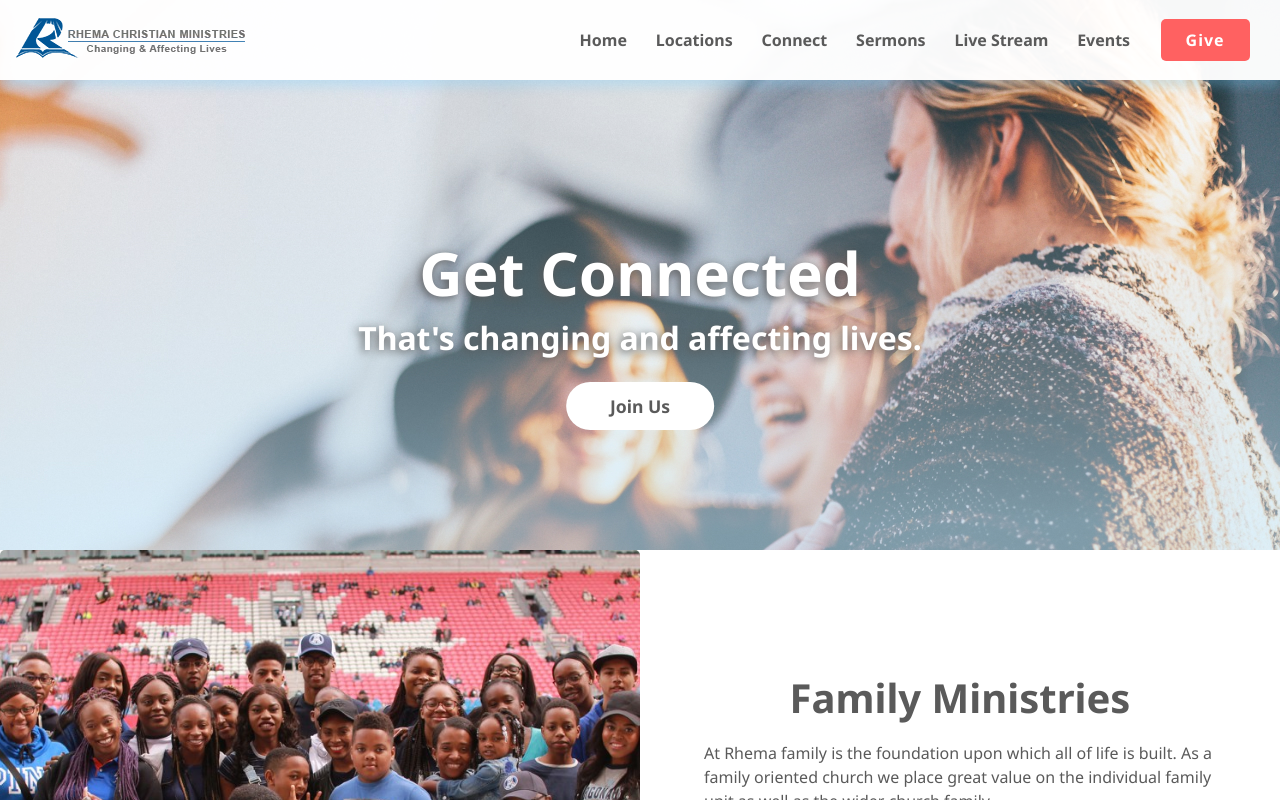
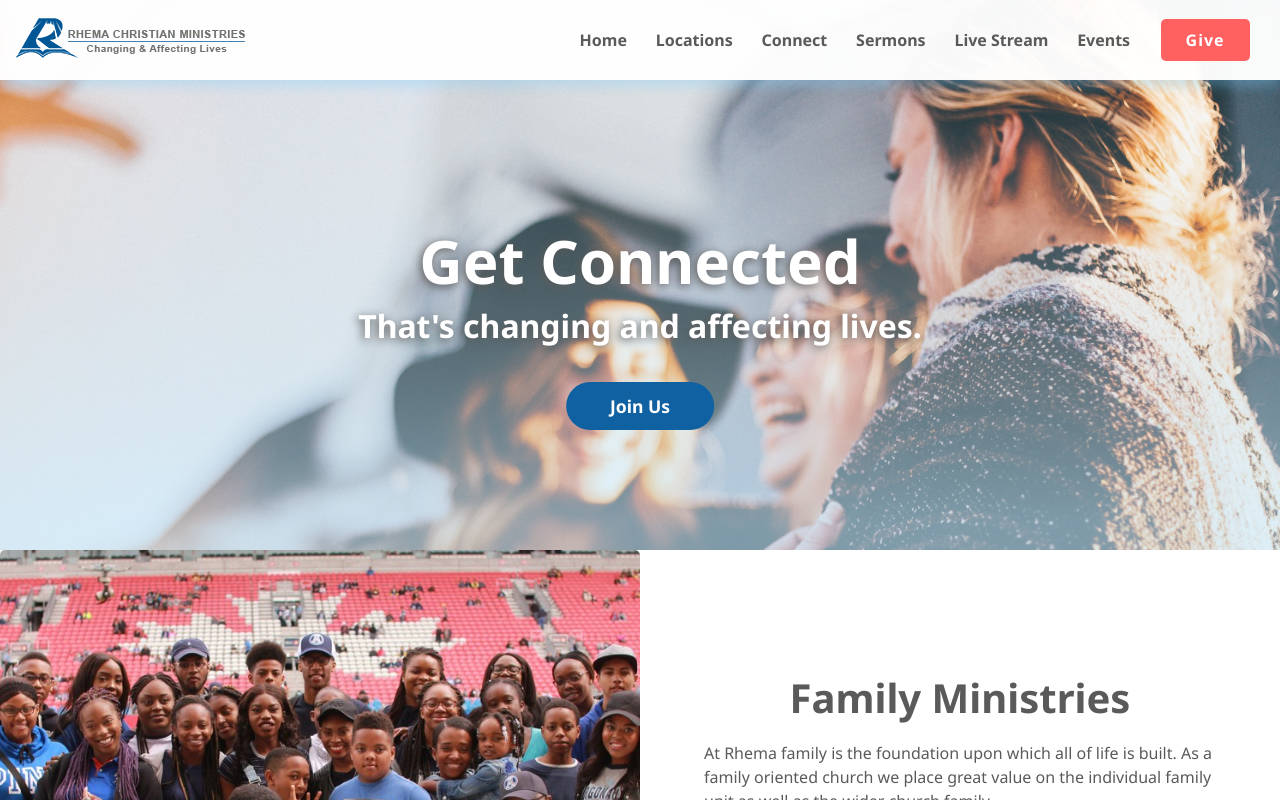
Before and after one commit to roxtran/rhemaonline-nextjs-wp, a Next.js app: page /get-connected in a window 1280 px wide. Shown: the top 800 px of the page. Built offline with nearby package versions, Linux system fonts and the light colour scheme.

Commit message:
update variables & add more style to single note button

```diff
--- a/components/common/HeadLine.js
+++ b/components/common/HeadLine.js
@@ -42,7 +42,7 @@ const HeadLineWraper = styled.div`
     max-width: 90vw;
     position: absolute;
     text-align: center;
-    color: var(--white);
+    color: #fff;
     top: calc(50% + 50px);
     left: 50%;
     transform: translate(-50%, -50%);
--- a/components/common/Nav/Menu.js
+++ b/components/common/Nav/Menu.js
@@ -34,7 +34,7 @@ export default function Menu({ open }) {
         <a onClick={() => setOpen(!open)}>Events</a>
       </NavLink>
       <NavLink href={paths.giving}>
-        <a className='orange' onClick={() => setOpen(!open)}>
+        <a className='high-light' onClick={() => setOpen(!open)}>
           Give
         </a>
       </NavLink>
@@ -68,22 +68,22 @@ const StyledMenu = styled.div`
       display: none;
       flex-direction: column;
       position: absolute;
-      background: var(--white);
+      background: #fff;
       top: 3rem;
       left: 1rem;
       border: 1px solid rgba(0, 0, 0, 0.2);
       border-radius: 5px;
     }
   }
-  .orange {
+  .high-light {
     cursor: pointer;
     border-radius: 5px;
     padding: 10px 25px;
     text-align: center;
     margin-left: 1rem;
     letter-spacing: 1px;
-    background: var(--orange);
-    color: white;
+    background: var(--highLight);
+    color: #fff;
     &:hover {
       /* border-bottom: 0; */
       background: var(--blue);
@@ -102,7 +102,7 @@ const StyledMenu = styled.div`
     position: fixed;
     top: 0;
     right: 0;
-    background: var(--white);
+    background: #fff;
     width: 250px;
     height: 100vh;
     padding-left: 1rem;
--- a/pages/connect.js
+++ b/pages/connect.js
@@ -116,14 +116,14 @@ const ConnectContainer = styled(Container)`
     }
   }
   .text-wrapper {
-    color: var(--white);
+    color: #fff;
     width: 80%;
     text-align: center;
     p {
       margin: 1rem 0;
     }
     span {
-      color: var(--white);
+      color: #fff;
       text-decoration: underline;
       font-weight: bold;
     }
--- a/pages/locations/ottawa.js
+++ b/pages/locations/ottawa.js
@@ -137,7 +137,7 @@ const LocationContainer = styled(Container)`
   }
   .text-wrapper {
     background: var(--blue);
-    color: var(--white);
+    color: #fff;
     padding: 3rem 3.5rem 3.5rem 3.5rem;
     border-radius: 5px;
     height: 100%;
--- a/pages/locations/toronto.js
+++ b/pages/locations/toronto.js
@@ -138,7 +138,7 @@ const LocationContainer = styled(Container)`
   }
   .text-wrapper {
     background: var(--blue);
-    color: var(--white);
+    color: #fff;
     padding: 3rem 3.5rem 3.5rem 3.5rem;
     border-radius: 5px;
     height: 100%;
--- a/styles/GlobalStyle.js
+++ b/styles/GlobalStyle.js
@@ -9,7 +9,7 @@ const GlobalStyle = createGlobalStyle`
   }
   html,
   body {
-    background: var(--white);
+    background: #fff;
     color: var(--textColor);
     font-family: 'Noto Sans', sans-serif;
     overflow-x: hidden;
@@ -51,31 +51,32 @@ export const Container = styled.div`
   padding: 4rem 0;
 `
 export const Button = styled.a`
+  display: inline-block;
   cursor: pointer;
   background: var(--blue);
   border-radius: 5px;
-  color: white;
+  color: #fff;
   padding: 10px 25px;
   text-align: center;
   text-transform: capitalize;
   &:hover {
     background: var(--lightBlue);
-    color: white;
+    color: #fff;
     box-shadow: var(--shadow);
   }
   &.orange {
-    background: var(--orange);
-    color: white;
+    background: var(--highLight);
+    color: #fff;
     &:hover {
       background: var(--blue);
     }
   }
-  &.white {
-    background: var(--white);
+  &.#fff {
+    background: #fff;
     color: var(--textColor);
     &:hover {
       background: var(--blue);
-      color: var(--white);
+      color: #fff;
     }
   }
 `
--- a/styles/_variables.css
+++ b/styles/_variables.css
@@ -1,11 +1,10 @@
 @import url('https://fonts.googleapis.com/css2?family=Noto+Sans:wght@400;700&display=swap');
 
 :root {
-  --white: rgb(255, 255, 255);
   --blue: rgb(16, 97, 162);
   --lightBlue: rgb(62, 133, 190);
   --mint: rgb(181, 217, 238);
-  --orange: rgb(255, 97, 97);
+  --highLight: rgb(255, 97, 97);
   --textColor: rgb(90, 90, 90);
   --headingColor: rgb(66, 66, 66);
   --lightBG: rgb(246, 247, 250);
```
Also changed, not shown: pages/sermons/notes/[slug].js (+33 -4 lines).
